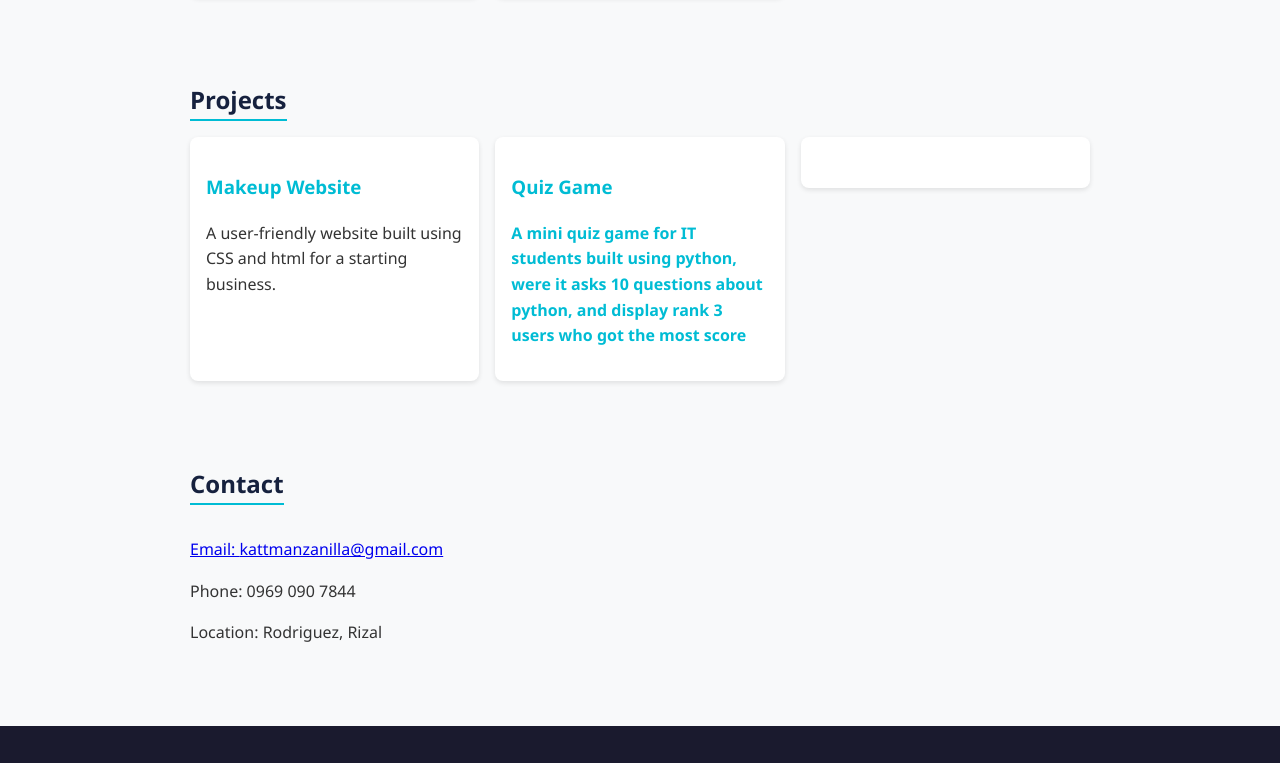
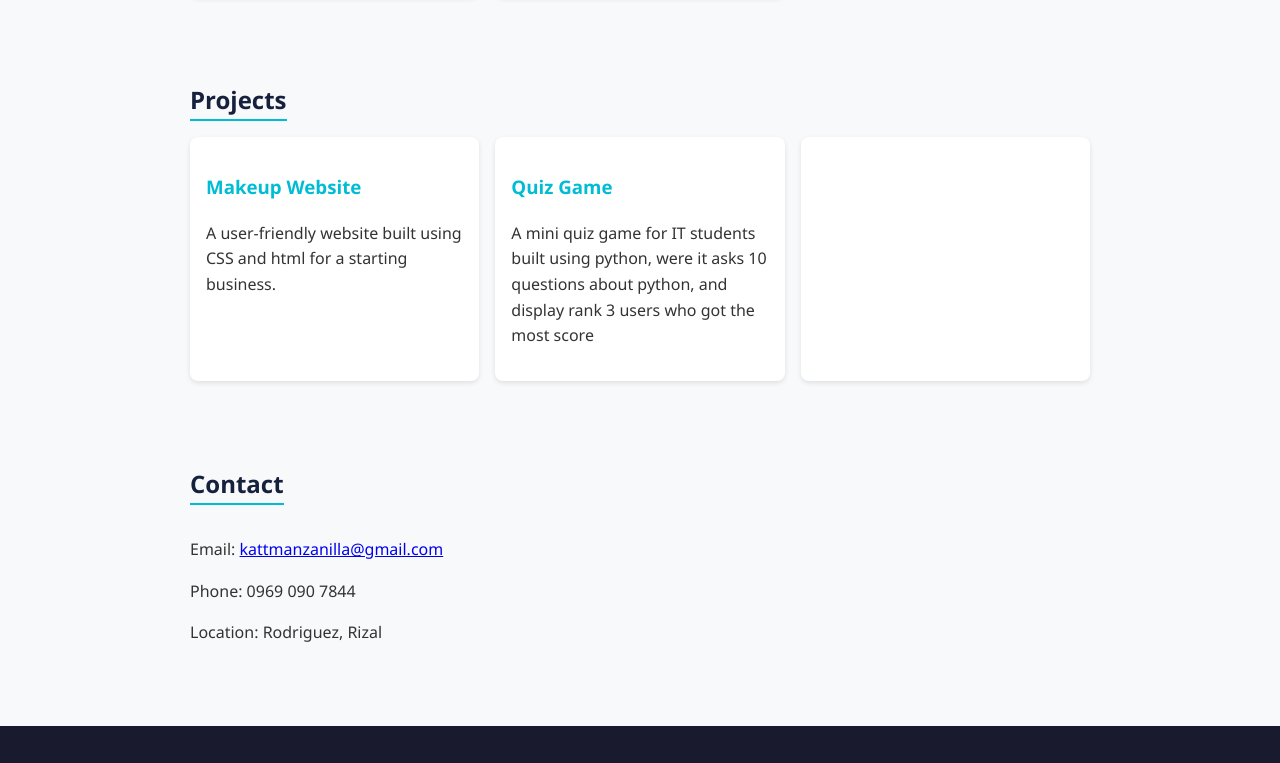
Before and after one commit to katrinamanzanilla/My-Portfolio, a plain HTML site: page index.html in a window 1280 px wide. Shown: the part 711-1474 px from the top of the page. Drawn offline with Linux system fonts and the light colour scheme.

Commit message:
Fix HTML encoding issues in index.html

```diff
--- a/index.html
+++ b/index.html
@@ -134,7 +134,7 @@
         <p>A user-friendly website built using CSS and html for a starting business.</p>
       </div>
       <div class="project">
-        <h3><a href="https://github.com/katrinamanzanilla/Quiz_Game">Quiz Game</h3>
+        <h3><a href="https://github.com/katrinamanzanilla/Quiz_Game">Quiz Game</h3></a>
         <p>A mini quiz game for IT students built using python, were it asks 10 questions about python, and display rank 3 users who got the most score</p>
       </div>
       <div class="project">
```
